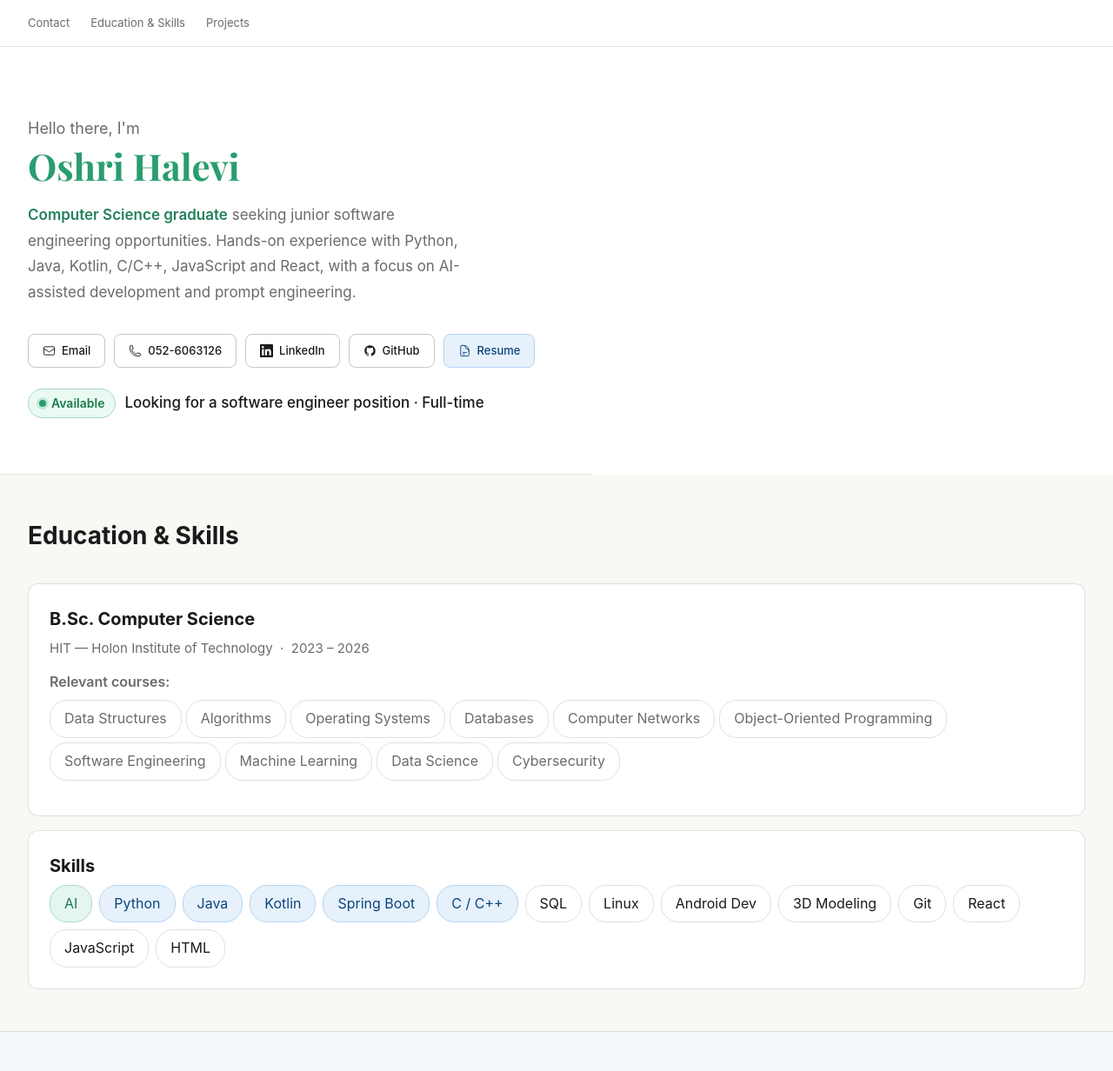
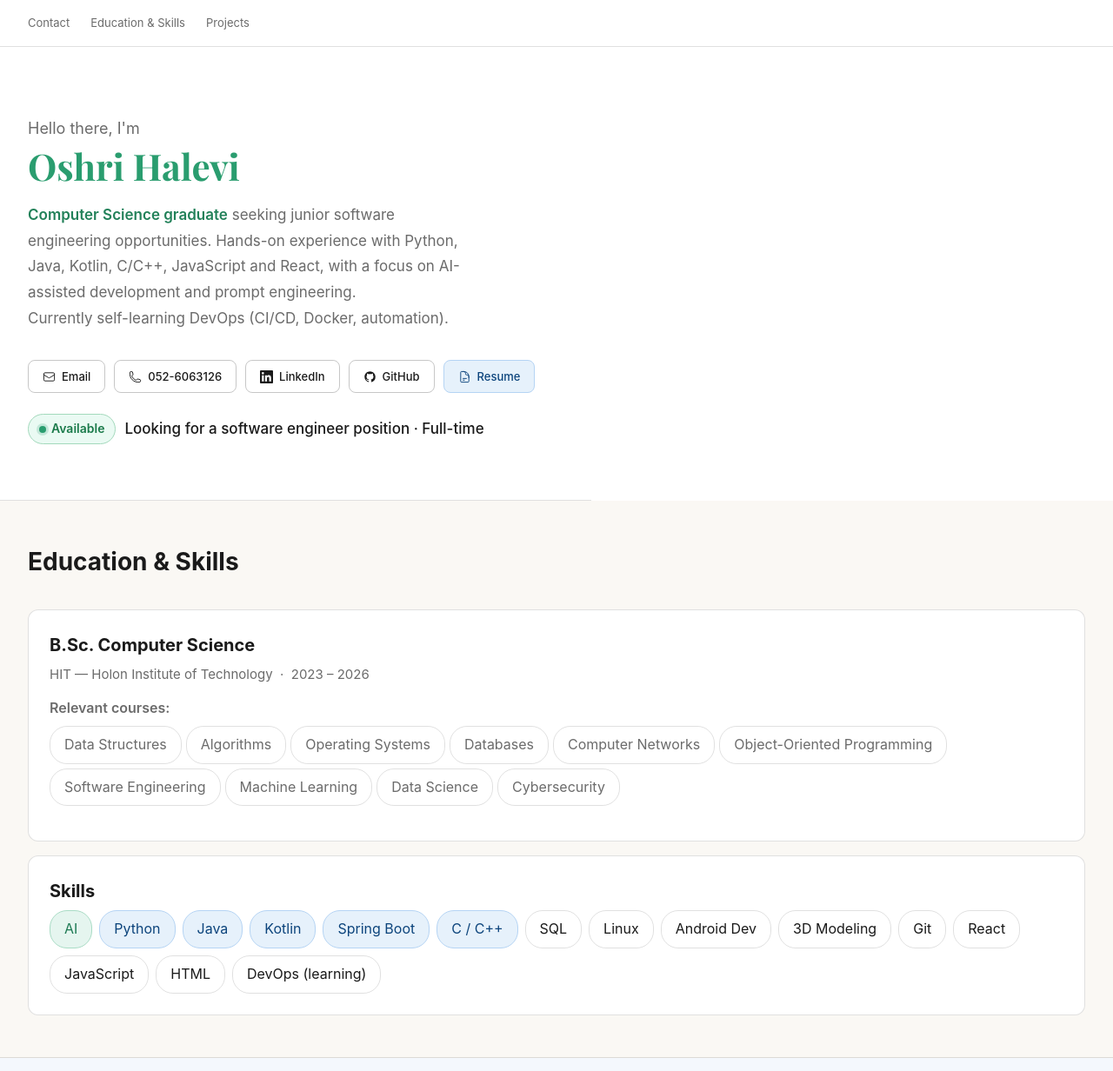
Before and after one commit to Oshri-Halevi/portfolio, a plain HTML site: page index.html in a window 1280 px wide. Shown: the top 1232 px of the page at 87% size. Drawn offline with nearby package versions, Linux system fonts and the light colour scheme.

Commit message:
Add files via upload

```diff
--- a/index.html
+++ b/index.html
@@ -256,7 +256,8 @@
   <h1 class="hero-name"><span>Oshri Halevi</span></h1>
   <p class="hero-bio">
     <strong style="color: #228159; font-weight: 600;">Computer Science graduate</strong> seeking junior software engineering opportunities.
-    Hands-on experience with Python, Java, Kotlin, C/C++, JavaScript and React, with a focus on AI-assisted development and prompt engineering.
+    Hands-on experience with Python, Java, Kotlin, C/C++, JavaScript and React, with a focus on AI-assisted development and prompt engineering.<br>
+    Currently self-learning DevOps (CI/CD, Docker, automation).
   </p>
   <div class="hero-links">
     <a class="hero-link" href="mailto:oshrihalevi.l@gmail.com">
@@ -324,6 +325,7 @@
     <span class="skill-item">React</span>
     <span class="skill-item">JavaScript</span>
     <span class="skill-item">HTML</span>
+    <span class="skill-item">DevOps (learning)</span>
   </div>
   </div>
 </div>
```
